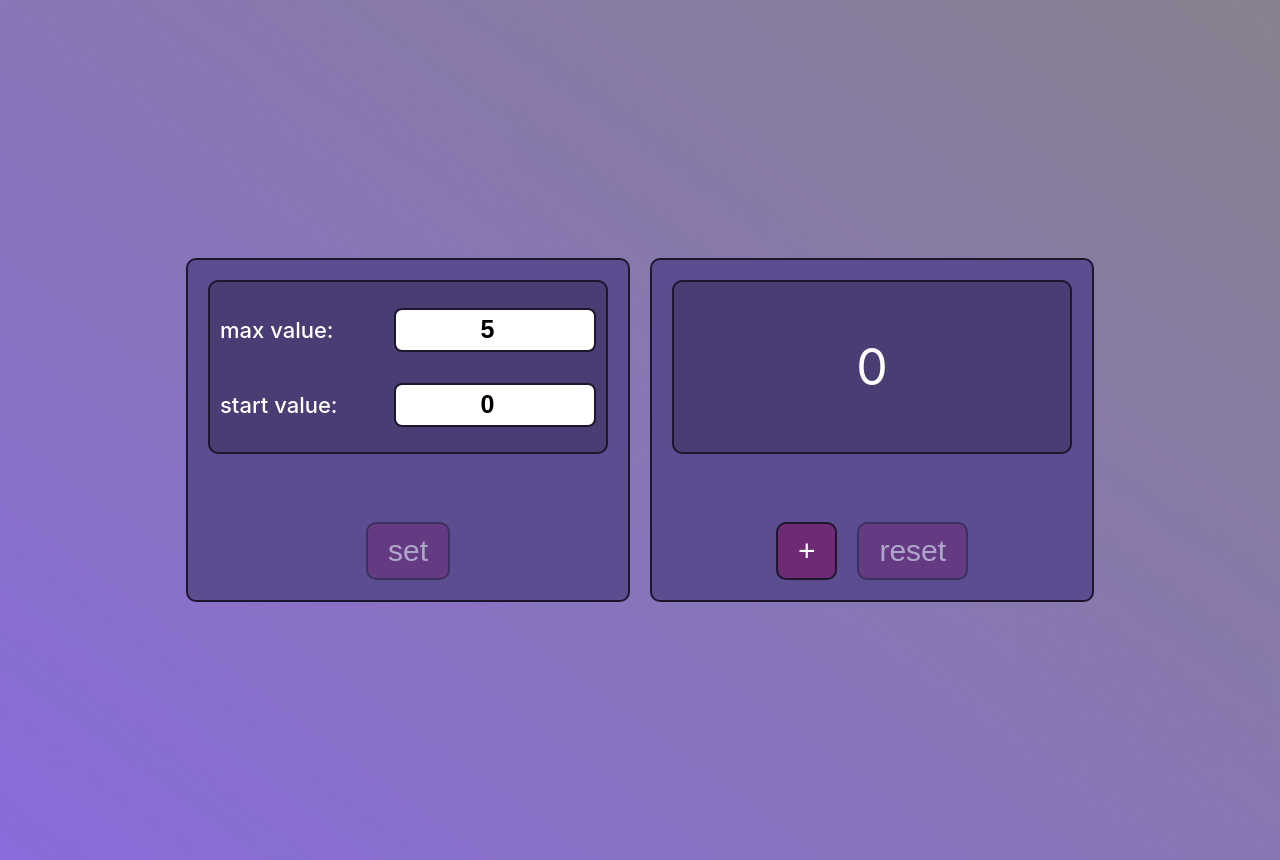
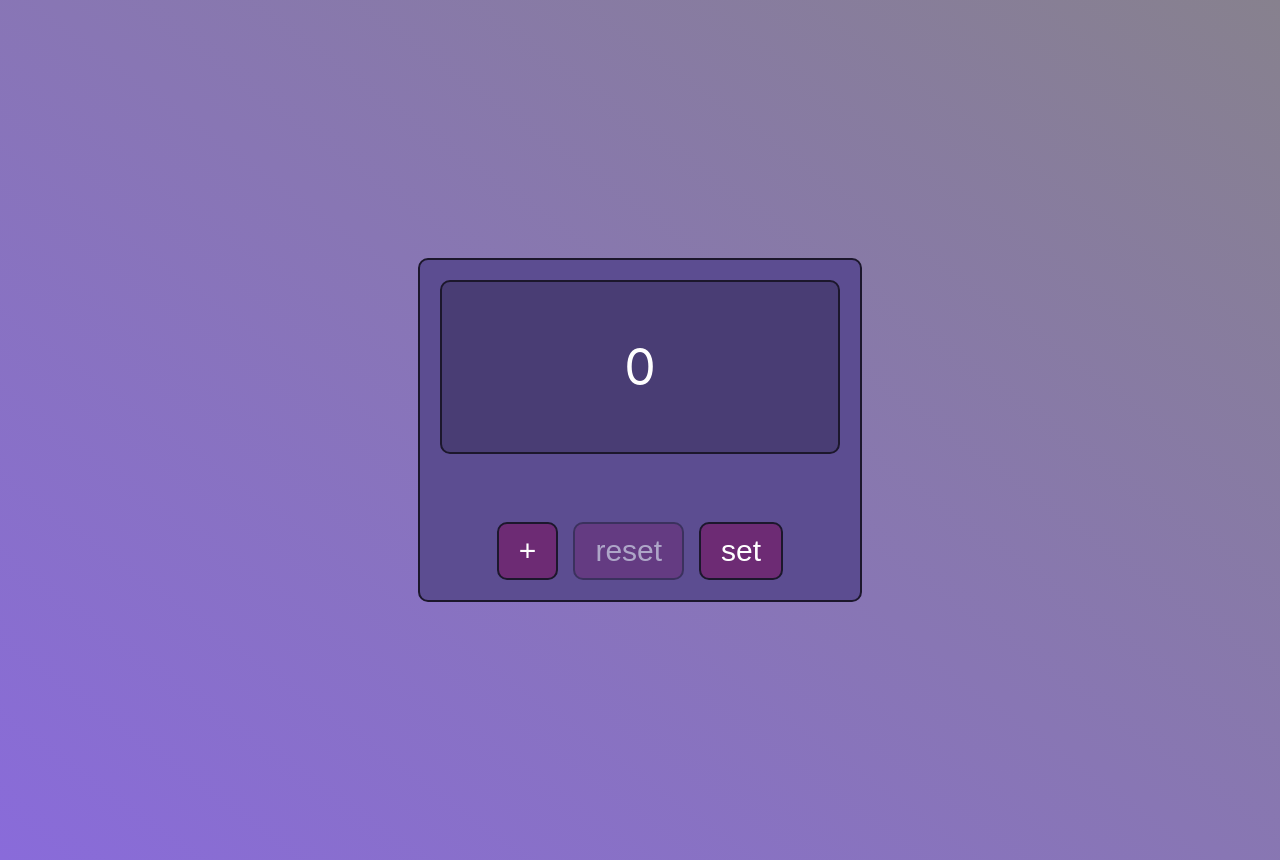
Before and after one commit to m-diana-dev/counter, a React (Create React App) app: page / in a window 1280 px wide. Built offline with nearby package versions, Linux system fonts and the light colour scheme.

Commit message:
version 2.2 (with hidden settings)

```diff
--- a/src/components/Counter/Counter.module.css
+++ b/src/components/Counter/Counter.module.css
@@ -48,7 +48,8 @@
     display: flex;
     align-items: center;
     justify-content: center;
-    gap: 20px;
+    flex-wrap: wrap;
+    gap: 15px;
 }
 .Flex{
     display: flex;
@@ -57,3 +58,6 @@
     gap: 20px;
     width: 100%;
 }
+.opacitySettings{
+    display: none;
+}
--- a/src/components/Counter/CounterSettings/CounterSettings.tsx
+++ b/src/components/Counter/CounterSettings/CounterSettings.tsx
@@ -39,8 +39,10 @@ export const CounterSettings: React.FC<CounterSettingsPropsType> = (props) => {
     const InputErrorMax = count.error.max ? s.InputError : '';
     const InputErrorStart = count.error.start ? s.InputError : '';
     const disabledBtn = !count.setting || !!count.error.max || !!count.error.start
+    /*for version 2.2*/
+    const SettingsBlock = count.setting ? undefined : s.opacitySettings;
     return (
-        <div className={s.Counter}>
+        <div className={s.Counter + ' ' + SettingsBlock}>
             <div className={s.CounterTop}>
                 <div className={s.CounterTopItem}>
                     <span>max value:</span>
--- a/src/components/Counter/CounterView/CounterView.tsx
+++ b/src/components/Counter/CounterView/CounterView.tsx
@@ -28,6 +28,8 @@ export const CounterView: React.FC<CounterViewPropsType> = (props) => {
             <div className={s.CounterBottom}>
                 <Button disabled={count.value===count.maxValue || count.setting} name={'+'} callback={onClickPlusHandler}/>
                 <Button disabled={count.value===count.minValue || count.setting} name={'reset'} callback={onClickResetHandler}/>
+                {/*for version 2.2*/}
+                <Button disabled={count.setting} name={'set'} callback={()=>{setCount({...count, setting: true})}}/>
             </div>
         </div>
     );
```
